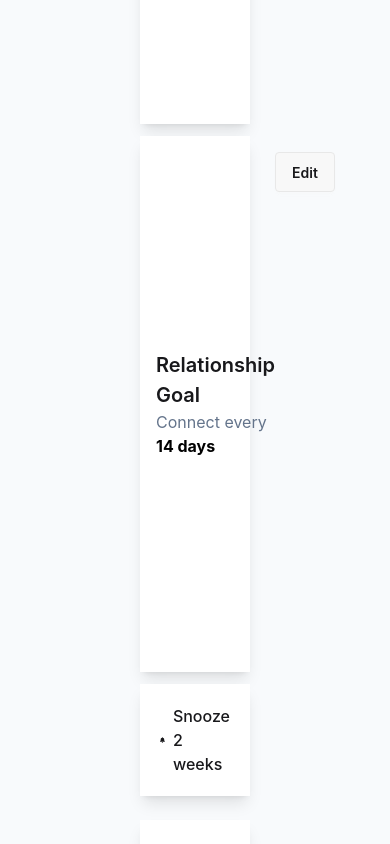
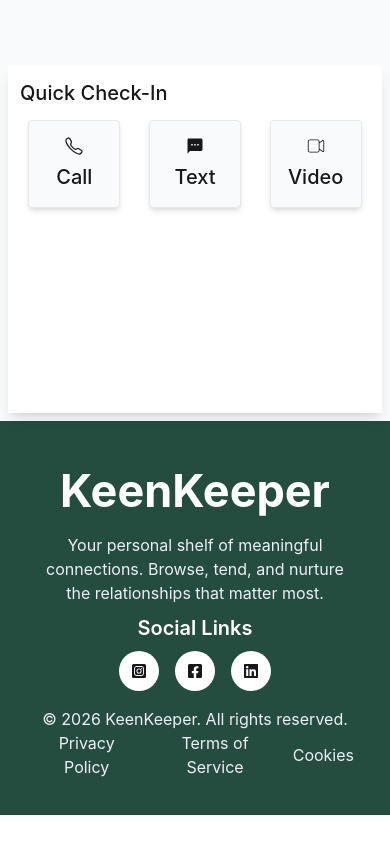
Before and after one commit to ela336/keen-keeper, a React (Vite) app: page /details/1 in a window 390 px wide. Shown: the part 2160-3004 px from the top of the page. After the commit the page ends 2975 px from the top, so only its background shows below. Built offline with nearby package versions, Linux system fonts and the light colour scheme.

Commit message:
friends details page responsived

```diff
--- a/src/frienddetails/Frienddetails.jsx
+++ b/src/frienddetails/Frienddetails.jsx
@@ -28,10 +28,10 @@ const Frienddetails = () => {
 
 
     return (
-        <div className='bg-[#F8FAFC] px-35 py-10'>
+        <div className='bg-[#F8FAFC] px-2 md:px-35  py-2 md:py-10'>
 
             <div className=' grid grid-rows-7 grid-cols-1 lg:grid-cols-5 gap-3'>
-                <div className='bg-white row-span-1 lg:row-span-4 col-span-1 lg:col-span-2 shadow-lg text-center rounded-lg py-9 flex flex-col items-center justify-center'>
+                <div className=' bg-white row-span-1 lg:row-span-4 col-span-1 lg:col-span-2 shadow-lg text-center rounded-lg py-9 flex flex-col items-center justify-center'>
                     <img src={expectedFriend.picture} alt={expectedFriend.name} className='w-20 h-20 rounded-full' />
                     <h3 className='font-bold text-[20px] '>{expectedFriend.name}</h3>
 
@@ -73,8 +73,8 @@ const Frienddetails = () => {
                 </div>
                 <div className=' rounded-btn col-span-1 lg:col-span-3 row-span-1 lg:row-span-3 bg-white shadow-lg p-3 '>
                     <h2 className=' text-[20px] font-medium mb-3 '>Quick Check-In</h2>
-                    <div className='flex flex-col md:flex-row gap-3 md:gap-1 place-items-center justify-around'>
-                        <button className='btn bg-[#F8FAFC] w-30 xl:w-40 h-22 shadow-md text-[20px] font-medium flex flex-col'
+                    <div className='flex gap-3 md:gap-1 place-items-center justify-around'>
+                        <button className='btn bg-[#F8FAFC] w-23 sm:w-30 xl:w-40 h-22 shadow-md text-[20px] font-medium flex flex-col'
                             onClick={() => {
                                 setActivity(prev => [
                                     ...prev,
@@ -91,7 +91,7 @@ const Frienddetails = () => {
 
 
 
-                        <button className='btn bg-[#F8FAFC] w-30 xl:w-40 h-22 shadow-md text-[20px] font-medium flex flex-col'
+                        <button className='btn bg-[#F8FAFC] w-23 sm:w-30 xl:w-40 h-22 shadow-md text-[20px] font-medium flex flex-col'
                          onClick={() =>{
                                 setActivity(prev => [
                                     ...prev,
@@ -103,7 +103,7 @@ const Frienddetails = () => {
                                 toast.success('Text activity added!');
                             }} ><IoMdText className='w-xxl' />Text</button>
 
-                        <button className='btn bg-[#F8FAFC] w-30 xl:w-40 h-22 shadow-md text-[20px] font-medium flex flex-col'
+                        <button className='btn bg-[#F8FAFC] w-23 sm:w-30 xl:w-40 h-22 shadow-md text-[20px] font-medium flex flex-col'
                          onClick={() => { setActivity(prev => [
                                     ...prev,
                                     {
```
